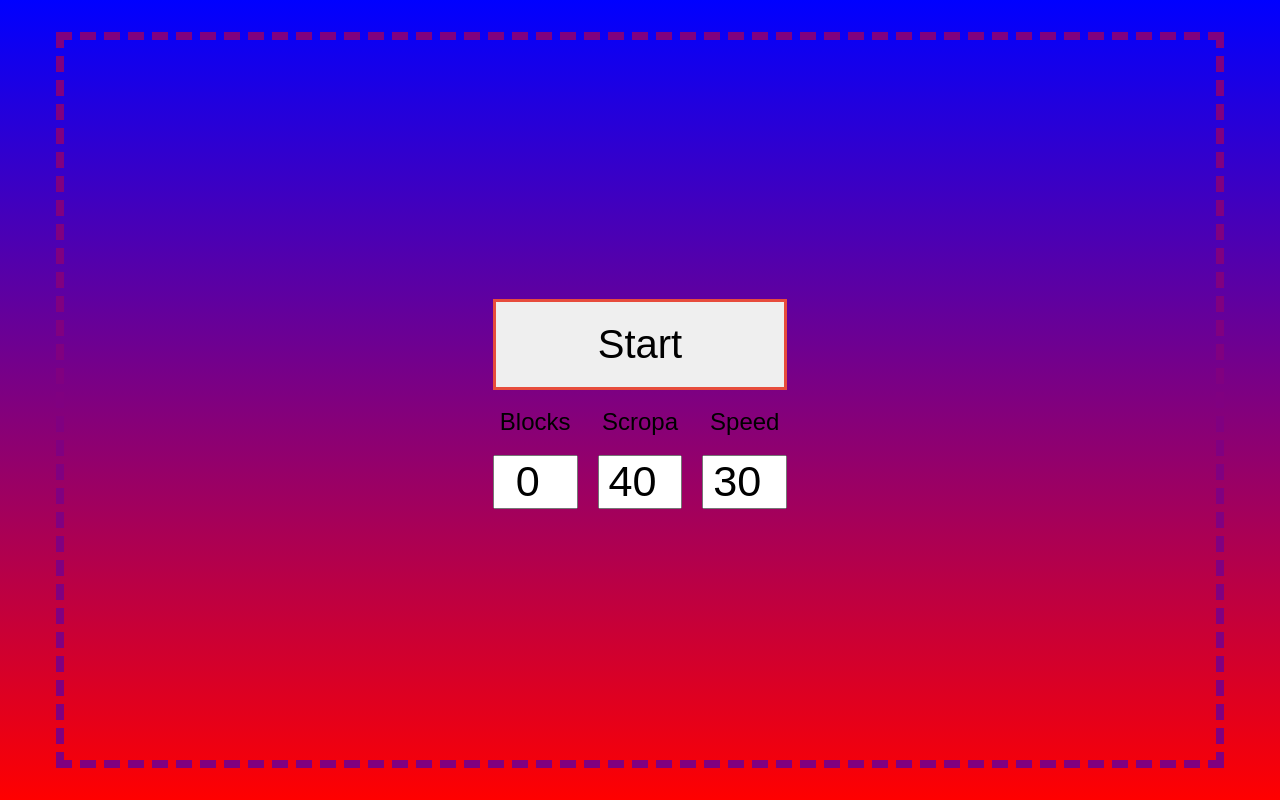
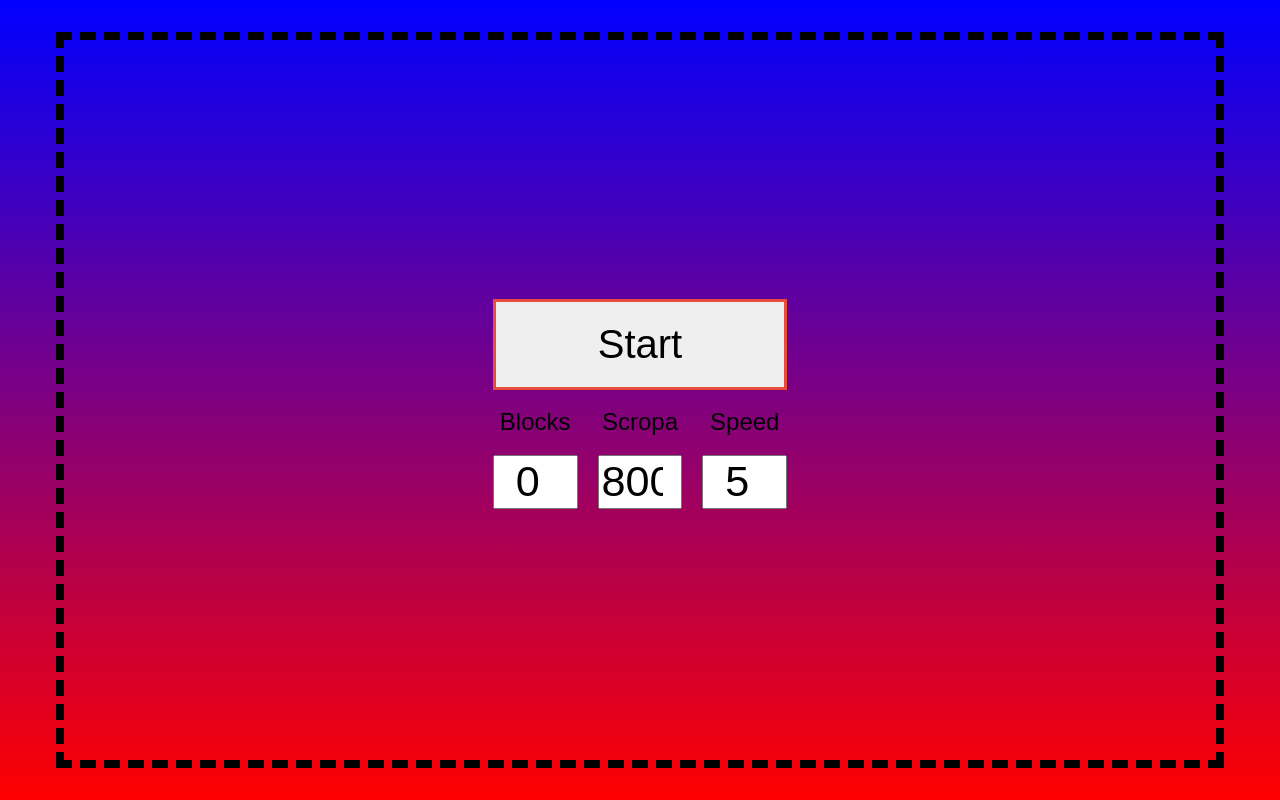
Before and after one commit to Jack-Sinn/Concept_collisions_classes, a plain HTML site: page index.html in a window 1280 px wide. Drawn offline with Linux system fonts and the light colour scheme.

Commit message:
change default values and border color

```diff
--- a/index.html
+++ b/index.html
@@ -14,8 +14,8 @@
       <p id="txnum2">Scropa</p>
       <p id="txspd">Speed</p>
       <input type="number" name="" id="startnum" value="0" />
-      <input type="number" name="" id="startnum2" value="40" />
-      <input type="number" name="" id="startspd" value="30" />
+      <input type="number" name="" id="startnum2" value="800" />
+      <input type="number" name="" id="startspd" value="5" />
     </div>
     <script src="./start.js" type="module"></script>
     <canvas id="board"></canvas>
--- a/style.css
+++ b/style.css
@@ -12,7 +12,7 @@ body {
     background: linear-gradient(0deg, red, blue);
   }
 #board{
-    border:1vh dashed purple;
+    border:1vh dashed black;
 }
 
 #btncontainer{
```
